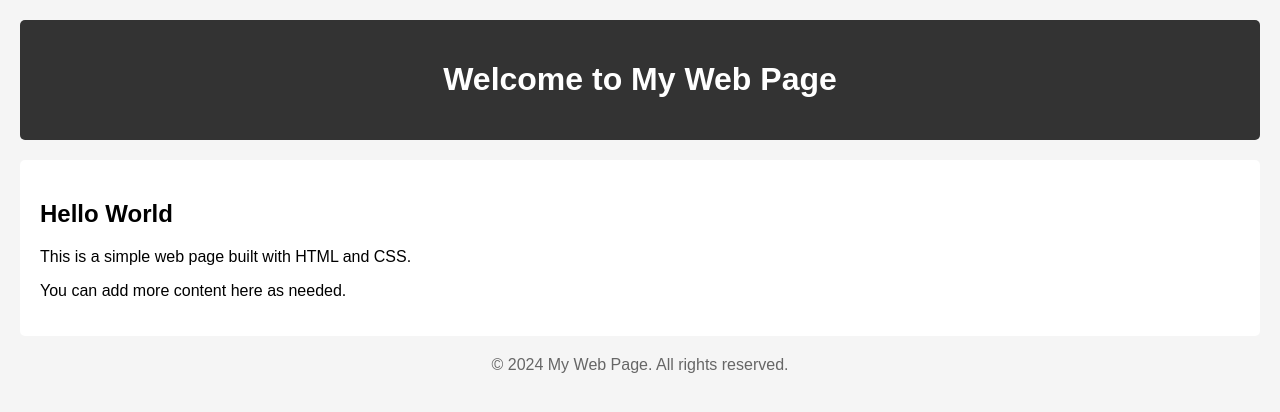
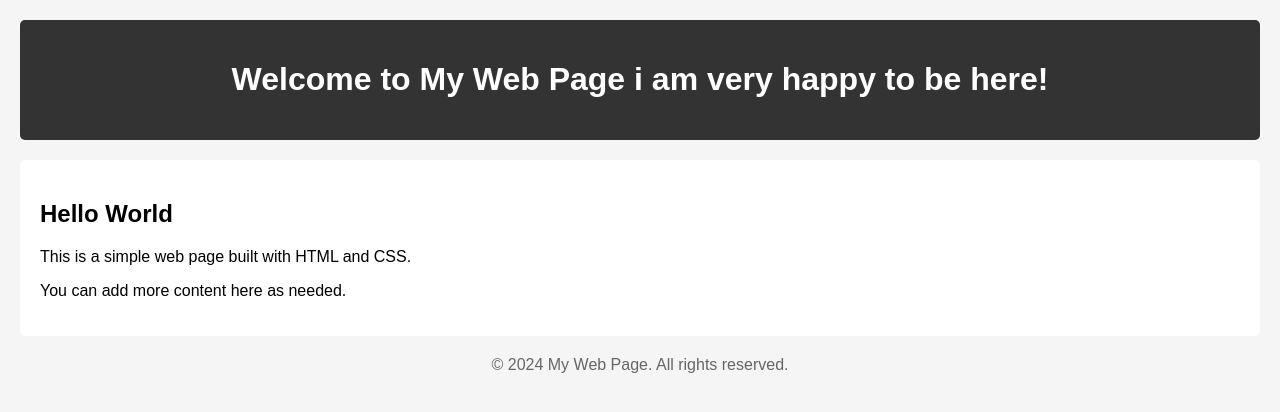
Before and after one commit to yashraj2k6/docconnect, a plain HTML site: page index.html in a window 1280 px wide. Drawn offline with Linux system fonts and the light colour scheme.

Commit message:
adding something extera

```diff
--- a/index.html
+++ b/index.html
@@ -33,7 +33,7 @@
 </head>
 <body>
   <header>
-    <h1>Welcome to My Web Page</h1>
+    <h1>Welcome to My Web Page i am very happy to be here!</h1>
   </header>
 
   <main>
```
